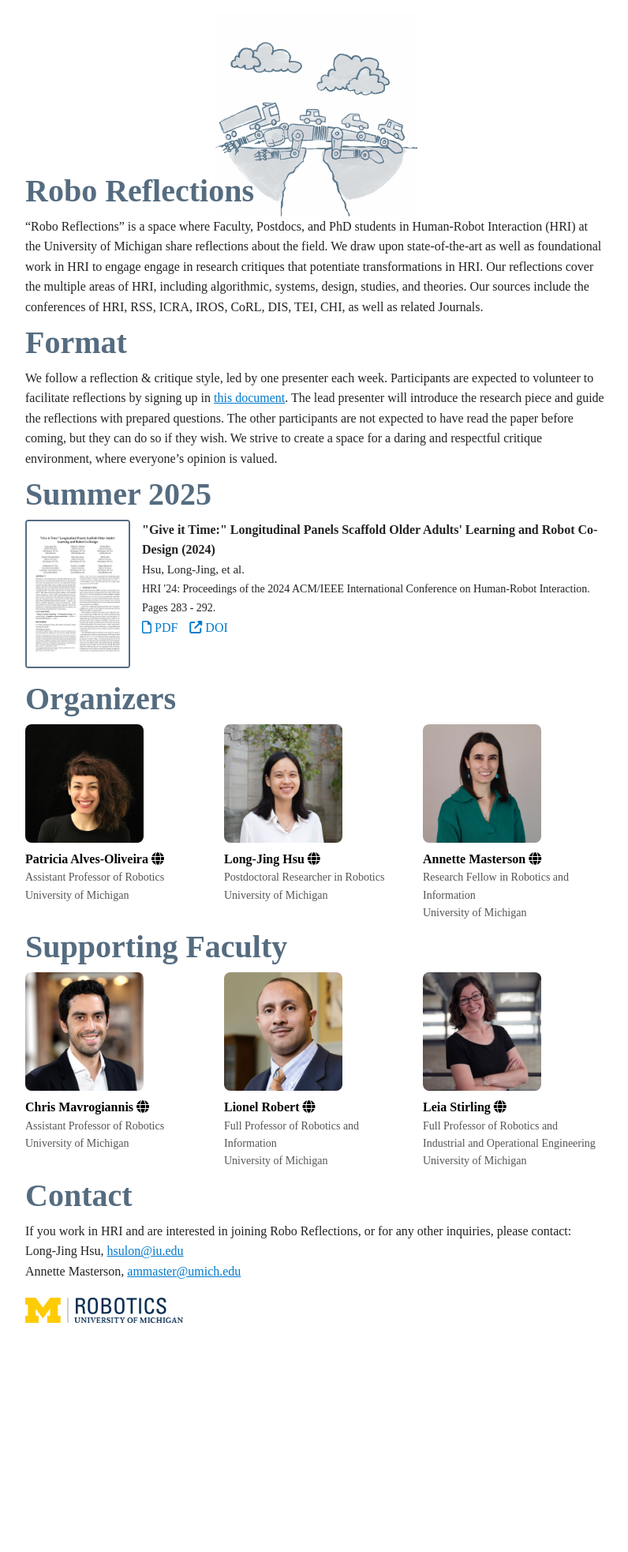
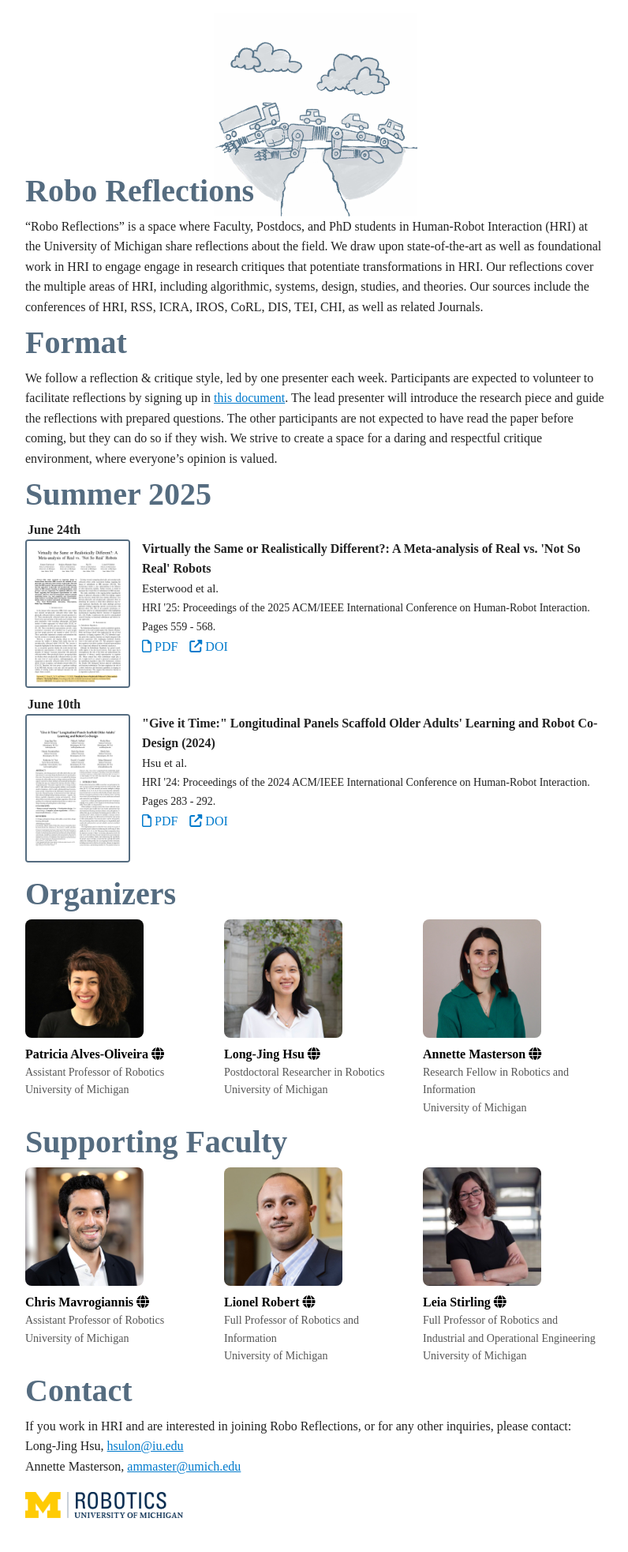
Before and after one commit to studiorobot/robo-reflections, a Jekyll site: the page built from index.html, in a window 1280 px wide. Shown: the whole page at 79% size, without its empty margins (240-1036 px from the left). Built offline with Jekyll 4.4.1, drawn with Linux system fonts in a browser that asks for light colours; some web fonts are replaced; before the commit the page ends 1718 px from its top, so only the background shows below that.

Commit message:
add next pub

```diff
--- a/_data/papers.yml
+++ b/_data/papers.yml
@@ -1,9 +1,19 @@
 Summer 2025:
   - title: >
       "Give it Time:" Longitudinal Panels Scaffold Older Adults' Learning and Robot Co-Design (2024)
-    authors: Hsu, Long-Jing, et al.
+    authors: Hsu et al.
     event: >
       HRI '24: Proceedings of the 2024 ACM/IEEE International Conference on Human-Robot Interaction. Pages 283 - 292.
     doi: https://doi.org/10.1145/3610977.3634979
     pdf: iris2024hri.pdf
     img: iris2024hri.png
+    date: June 10th
+  - title: >
+      Virtually the Same or Realistically Different?: A Meta-analysis of Real vs. 'Not So Real' Robots
+    authors: Esterwood et al.
+    event: >
+      HRI '25: Proceedings of the 2025 ACM/IEEE International Conference on Human-Robot Interaction. Pages 559 - 568.
+    doi: https://dl.acm.org/doi/10.5555/3721488.3721558
+    pdf: 2025-HRI-Real-VS-Virtual-Camera-Ready.pdf
+    img: 2025-HRI-Real-VS-Virtual-Camera-Ready.png
+    date: June 24th
--- a/index.html
+++ b/index.html
@@ -61,6 +61,11 @@ layout: default
           margin: 0 0 0 auto !important;
         }
       }
+      @media(max-width:600px){
+        .publication-details{
+          margin-top: 0px !important;
+        }
+      }
     </style>
     {{ site.data.site.intro | markdownify | replace: '<a', '<a target="_blank"' | remove: '<p>' | remove: '</p>' }} <h2>
       Format</h2>
@@ -74,6 +79,9 @@ layout: default
             {% for paper in semester[1] reversed %}
             <div class="paper-stuff" style="margin-bottom: 0px; display: flex; gap: 15px; align-items: flex-start;">
               <div class="more-paper-stuff" style="flex-shrink: 0;">
+                {% if paper.date %}
+                <h4 style="font-weight: bold; padding-left: 3px;">{{ paper.date }}</h4>
+                {% endif %}
                 {% if paper.img %}
                 <img class="regular-publication" src="assets/images/thumbnails/{{paper.img}}"
                   alt="The first page of the paper" loading="lazy"
@@ -82,7 +90,7 @@ layout: default
                 <div style="width: 133px; height: 188px; background-color: #f0f0f0; border-radius: 4px;"></div>
                 {% endif %}
               </div>
-              <div class="publication-details" style="flex: 1;">
+              <div class="publication-details" style="flex: 1;margin-top: 24px;">
                 {% if paper.title %}
                 <h3 style="font-size: 16px;" class="title">{{ paper.title }}</h3>
                 {% endif %}
```
Also changed, not shown: assets/images/thumbnails/2025-HRI-Real-VS-Virtual-Camera-Ready.png (added), 1 other file.
